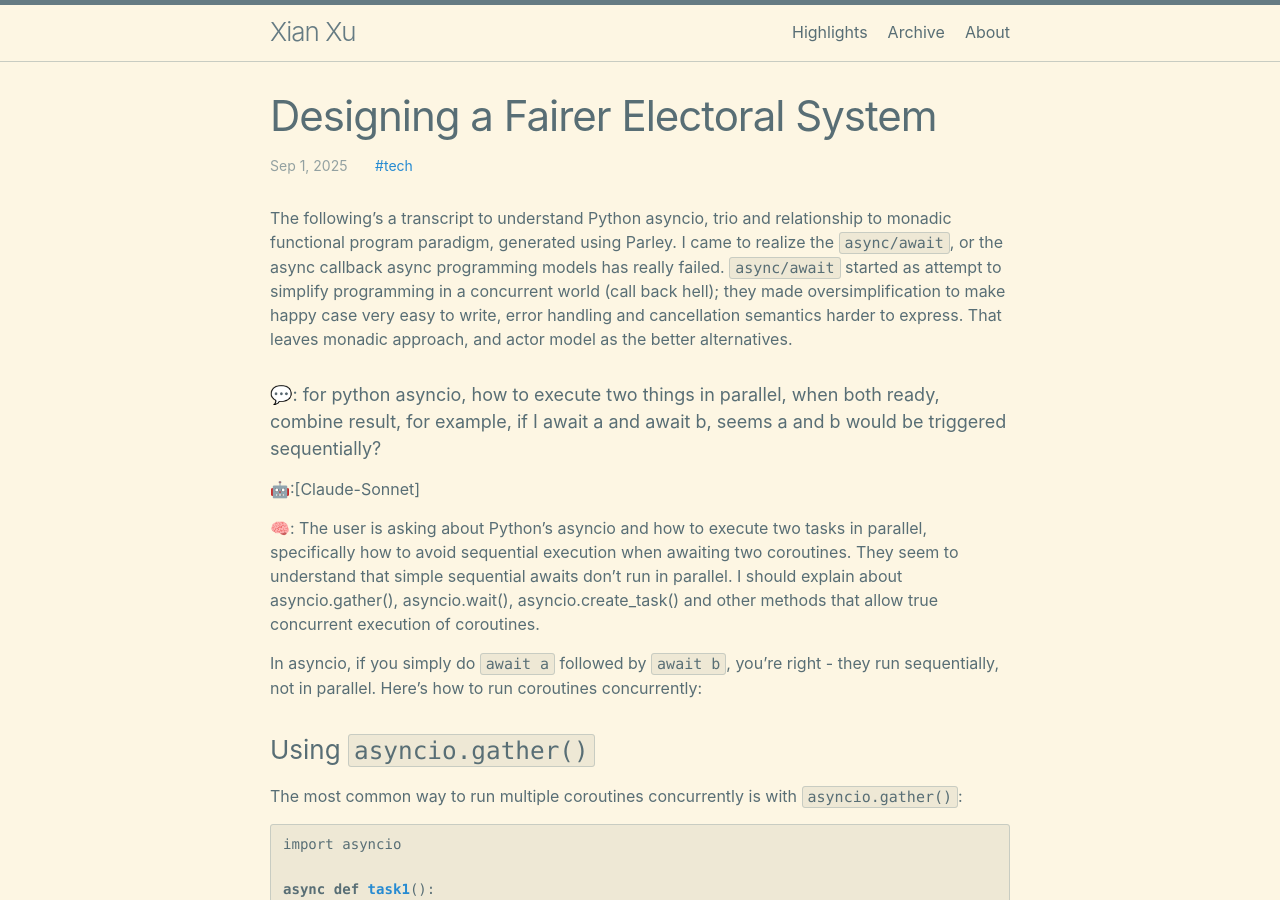
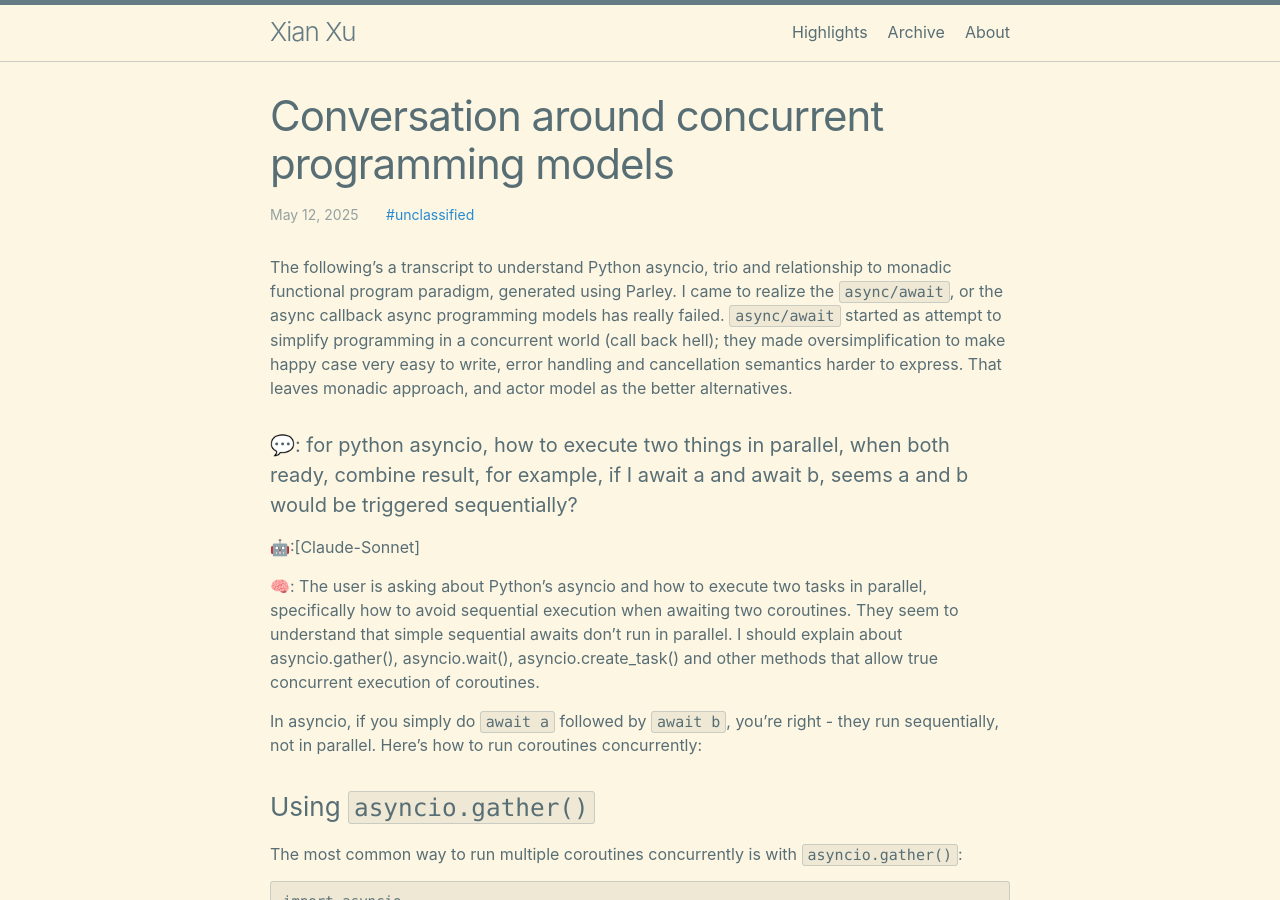
Before and after one commit to xianxu/xianxu.github.io, a Jekyll site: the page built from _posts/2025-09-01-conversation_around_concurrent_programming_models.markdown, in a window 1280 px wide and 900 px high. Built offline with Jekyll 4.4.1, drawn with Linux system fonts in a browser that asks for light colours; comment, search, counter and statistics services are not loaded.

Commit message:
Sync latest _posts from remote land

```diff
--- a/_posts/2025-09-01-topic_conversation_around_concurrent_programming_models.markdown
+++ b/_posts/2025-09-01-conversation_around_concurrent_programming_models.markdown
@@ -1,14 +1,15 @@
 ---
 layout: post
-title:  "Designing a Fairer Electoral System"
-date:   2025-09-01
-tags: tech
+title:  "Conversation around concurrent programming models"
+date:   2025-05-12
+tags: unclassified
 comments: true
 ---
 
+
 The following’s a transcript to understand Python asyncio, trio and relationship to monadic functional program paradigm, generated using Parley. I came to realize the `async/await`, or the async callback async programming models has really failed. `async/await` started as attempt to simplify programming in a concurrent world (call back hell); they made oversimplification to make happy case very easy to write, error handling and cancellation semantics harder to express. That leaves monadic approach, and actor model as the better alternatives.
 
-##### 💬: for python asyncio, how to execute two things in parallel, when both ready, combine result, for example, if I await a and await b, seems a and b would be triggered sequentially?
+#### 💬: for python asyncio, how to execute two things in parallel, when both ready, combine result, for example, if I await a and await b, seems a and b would be triggered sequentially?
 
 🤖:[Claude-Sonnet]
 
@@ -117,7 +118,7 @@ Choose the approach that best fits your specific use case. `gather()` is typical
 📝: you asked about running async tasks in parallel with asyncio, I answered with asyncio.gather(), asyncio.create_task(), and asyncio.wait() methods to run coroutines concurrently instead of sequentially, with code examples showing how to combine results.
 
 
-##### 💬: so "async" something is almost like "future" of something. await something is is a bit nicer syntax, than say some_future.flatmap { value => next_step } ?
+#### 💬: so "async" something is almost like "future" of something. await something is is a bit nicer syntax, than say some_future.flatmap { value => next_step } ?
 
 🤖:[Claude-Sonnet]
 
@@ -193,7 +194,7 @@ One important difference: Python's async/await is primarily for I/O-bound concur
 📝: you asked about comparing Python's async/await with futures and flatMap in functional programming, I answered with explanation of conceptual similarities (async functions returning coroutine objects similar to futures), syntax advantages of await over callback chains/flatMap (readability, error handling, variable scoping), and how Python's approach transforms code into state machines behind the scenes
 
 
-##### 💬: can you explain the new python trio async library, what problem it tries to solve over asyncio?
+#### 💬: can you explain the new python trio async library, what problem it tries to solve over asyncio?
 
 🤖:[Claude-Sonnet]
 
@@ -345,7 +346,7 @@ Trio represents a thoughtful reimagining of how async programming should work in
 📝: you asked about Trio async library compared to asyncio, I answered with Trio's key innovations (structured concurrency with nurseries, better cancellation, timeouts, error handling), provided code comparisons between the two libraries, and explained when each might be preferred
 
 
-##### 💬: why not incrementally fix asyncio. I guess it's hard to change API behavior anyway. on the other hand, many things you mentioned seems just implementation details, and I assume certain implementation choice was influenced by being pragmatic (e.g. interop with existing sync systems)?
+#### 💬: why not incrementally fix asyncio. I guess it's hard to change API behavior anyway. on the other hand, many things you mentioned seems just implementation details, and I assume certain implementation choice was influenced by being pragmatic (e.g. interop with existing sync systems)?
 
 🤖:[Claude-Sonnet]
 
@@ -432,7 +433,7 @@ This parallels other areas of Python where multiple approaches coexist (web fram
 📝: you asked about why create Trio instead of fixing asyncio, I answered with backward compatibility constraints, fundamental design differences, pragmatic ecosystem considerations, and how Trio has influenced asyncio despite being separate
 
 
-##### 💬: to be frank, nursery's a pretty bad choice of name, yet another random concept. in comparison TaskGroup, immediately carry it's about a group of task, and likely with some benefit attached (maybe about cancellation, error propagation etc.). in fact it's so bad that I don't want to bet my codebase for people named it as such. :)
+#### 💬: to be frank, nursery's a pretty bad choice of name, yet another random concept. in comparison TaskGroup, immediately carry it's about a group of task, and likely with some benefit attached (maybe about cancellation, error propagation etc.). in fact it's so bad that I don't want to bet my codebase for people named it as such. :)
 
 🤖:[Claude-Sonnet]
 
@@ -501,7 +502,7 @@ The good news is that as the async Python ecosystem matures, we're seeing more c
 📝: you asked about why "nursery" is a poor name choice compared to TaskGroup, I answered that it's a valid criticism as nursery is metaphorical and non-obvious while TaskGroup is descriptive and intuitive, affecting adoption and maintainability
 
 
-##### 💬: I guess one issue with await style syntax, is the "tree structure" of async task dependencies became less clear, or scope etc. In the nested monadic world, you have that benefit.
+#### 💬: I guess one issue with await style syntax, is the "tree structure" of async task dependencies became less clear, or scope etc. In the nested monadic world, you have that benefit.
 
 Remember the answer structure:
 
@@ -618,7 +619,7 @@ Modern async libraries are increasingly finding this balance by providing struct
 
 📝: you asked about how async/await obscures task dependency structure compared to monadic approaches, I answered with examples showing how monadic chains make dependencies explicit while async/await hides them, and how structured concurrency patterns help restore visibility of task relationships
 
-##### 💬: lol, you started with trying to hide inherent complexity of concurrency (it's a tree), failed (as you lost the tree, so cancellation/error handling become flaky), then you add back all the tree structure using yet more syntax? can't we just do monads from get go?
+#### 💬: lol, you started with trying to hide inherent complexity of concurrency (it's a tree), failed (as you lost the tree, so cancellation/error handling become flaky), then you add back all the tree structure using yet more syntax? can't we just do monads from get go?
 
 🤖:[Claude-Sonnet]
 
@@ -685,4 +686,4 @@ Maybe we'd have been better off embracing the tree-like nature of concurrency fr
 📝: you asked if we should have just used monads from the beginning rather than hiding concurrency's tree structure with async/await and then adding it back, I answered that this cycle reveals we can't escape the fundamental tree-like nature of concurrency and hiding it created the very problems we're now solving with structured concurrency
 
 
-##### 💬:
+#### 💬:
```
